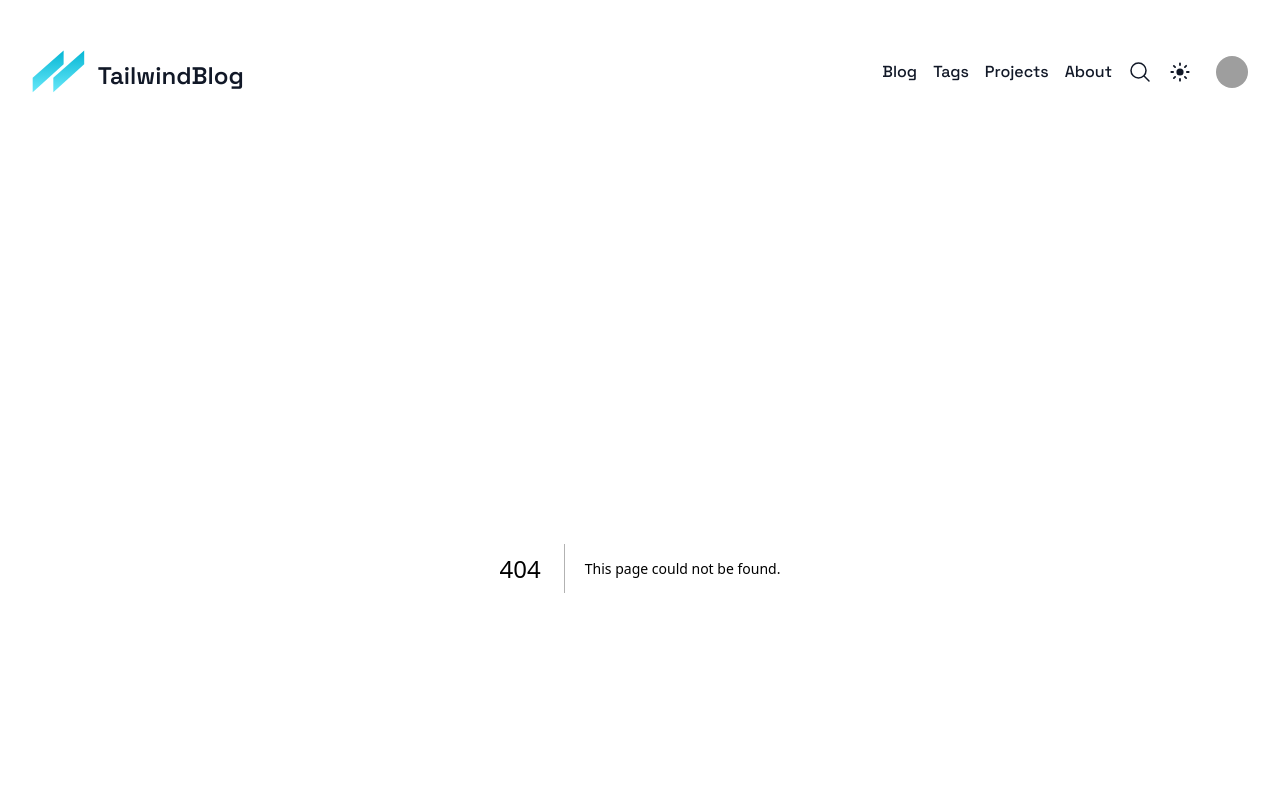
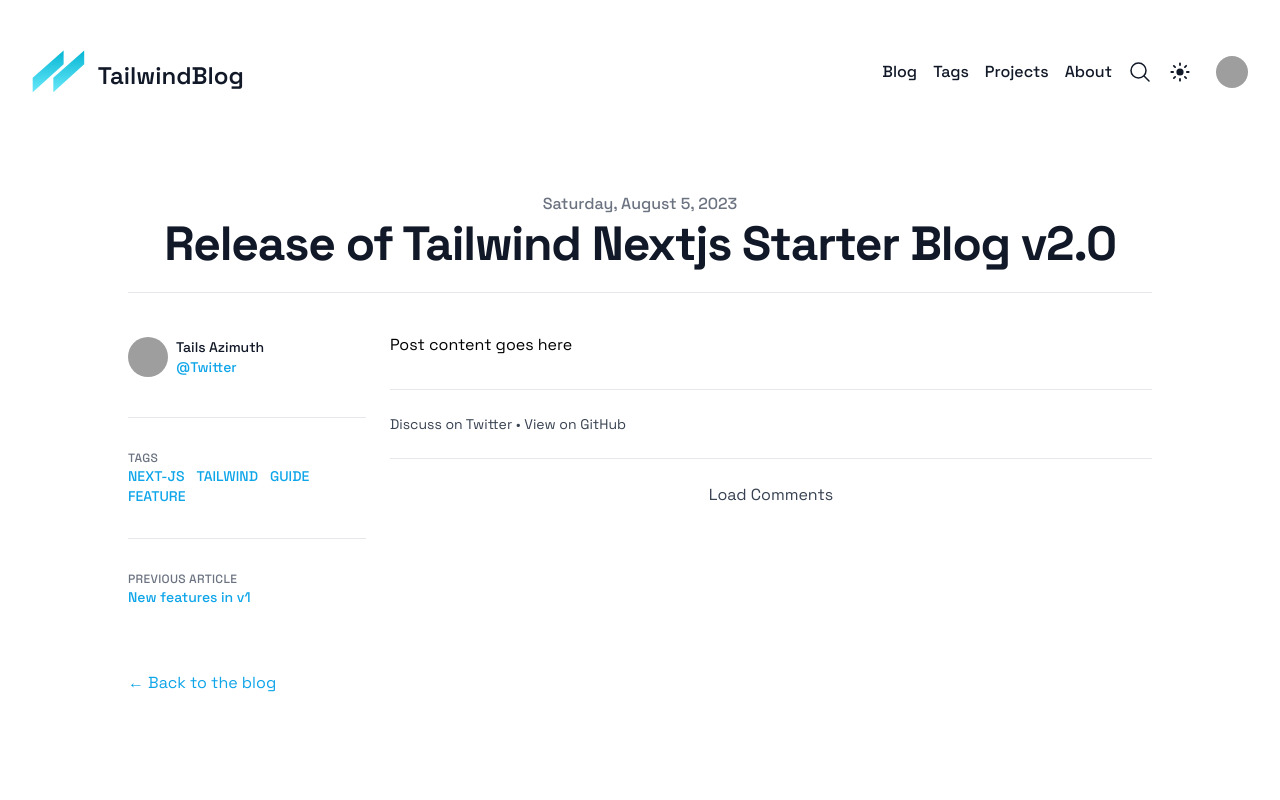
Before and after one commit to hasunnilupul/next-blogger, a Next.js app: page /blog/release-of-tailwind-nextjs-starter-blog-v2.0 in a window 1280 px wide. Before the commit this address had no page. Shown: the top 800 px of the page. Built offline with nearby package versions, Linux system fonts and the light colour scheme; grey boxes are pictures that could not be loaded.

Commit message:
created ui for view a single post

```diff
--- /dev/null
+++ b/app/blog/[slug]/page.tsx
@@ -0,0 +1,91 @@
+"use client";
+import React, { useRef, useEffect, MutableRefObject } from 'react'
+
+const ViewPost = ({ params }: { params: { slug: string } }) => {
+    const scrollContainerRef: MutableRefObject<any> = useRef(null);
+
+    const scrollListener = () => {
+        if (window.scrollY > 150) {
+            scrollContainerRef.current.classList.replace("md:hidden", "md:flex");
+        } else {
+            scrollContainerRef.current.classList.replace("md:flex", "md:hidden");
+        }
+    };
+
+    // init
+    useEffect(() => {
+        window.addEventListener('scroll', scrollListener);
+
+        return () => {
+            window.removeEventListener('scroll', scrollListener);
+        };
+    }, []);
+
+    return (
+        <section className="mx-auto max-w-3xl xl:max-w-5xl">
+            <div ref={scrollContainerRef} className="fixed bottom-8 right-8 hidden flex-col gap-3 md:hidden">
+                {/* Scroll to Comment */}
+                <button aria-label="Scroll To Comment" className="rounded-full bg-gray-200 p-2 text-gray-500 transition-all hover:bg-gray-300 dark:bg-gray-700 dark:text-gray-400 dark:hover:bg-gray-600">
+                    <svg className="h-5 w-5" viewBox="0 0 20 20" fill="currentColor">
+                        <path fill-rule="evenodd" d="M18 10c0 3.866-3.582 7-8 7a8.841 8.841 0 01-4.083-.98L2 17l1.338-3.123C2.493 12.767 2 11.434 2 10c0-3.866 3.582-7 8-7s8 3.134 8 7zM7 9H5v2h2V9zm8 0h-2v2h2V9zM9 9h2v2H9V9z" clip-rule="evenodd"></path>
+                    </svg>
+                </button>
+                {/* Scroll to Top */}
+                <button aria-label="Scroll To Top" className="rounded-full bg-gray-200 p-2 text-gray-500 transition-all hover:bg-gray-300 dark:bg-gray-700 dark:text-gray-400 dark:hover:bg-gray-600">
+                    <svg className="h-5 w-5" viewBox="0 0 20 20" fill="currentColor">
+                        <path fill-rule="evenodd" d="M3.293 9.707a1 1 0 010-1.414l6-6a1 1 0 011.414 0l6 6a1 1 0 01-1.414 1.414L11 5.414V17a1 1 0 11-2 0V5.414L4.707 9.707a1 1 0 01-1.414 0z" clip-rule="evenodd"></path>
+                    </svg>
+                </button>
+            </div>
+
+            <article>
+                <div className="xl:divide-y xl:divide-gray-200 xl:dark:divide-gray-700">
+                    {/* Post header */}
+                    <header className="pt-6 xl:pb-6">
+                        <div className="space-y-1 text-center">
+                            <dl className="space-y-10">
+                                <div>
+                                    <dt className="sr-only">Published on</dt>
+                                    <dd className="text-base font-medium leading-6 text-gray-500 dark:text-gray-400">
+                                        <time dateTime="2023-08-05T00:00:00.000Z">Saturday, August 5, 2023</time>
+                                    </dd>
+                                </div>
+                            </dl>
+                            <div>
+                                <h1 className="text-3xl font-extrabold leading-9 tracking-tight text-gray-900 dark:text-gray-100 sm:text-4xl sm:leading-10 md:text-5xl md:leading-14">Release of Tailwind Nextjs Starter Blog v2.0</h1>
+                            </div>
+                        </div>
+                    </header>
+
+                    <div className="grid-rows-[auto_1fr] divide-y divide-gray-200 pb-8 dark:divide-gray-700 xl:grid xl:grid-cols-4 xl:gap-x-6 xl:divide-y-0">
+                        {/* Author */}
+                        <dl className="pb-10 pt-6 xl:border-b xl:border-gray-200 xl:pt-11 xl:dark:border-gray-700"><dt className="sr-only">Authors</dt><dd><ul className="flex flex-wrap justify-center gap-4 sm:space-x-12 xl:block xl:space-x-0 xl:space-y-8"><li className="flex items-center space-x-2">
+                            <img alt="avatar" loading="lazy" width="38" height="38" decoding="async" data-nimg="1" className="h-10 w-10 rounded-full" style={{ color: "transparent" }} srcSet="https://tailwind-nextjs-starter-blog.vercel.app/_next/image?url=%2Fstatic%2Fimages%2Favatar.png&w=48&q=75" src="https://tailwind-nextjs-starter-blog.vercel.app/_next/image?url=%2Fstatic%2Fimages%2Favatar.png&w=48&q=75" />
+                            <dl className="whitespace-nowrap text-sm font-medium leading-5"><dt className="sr-only">Name</dt><dd className="text-gray-900 dark:text-gray-100">Tails Azimuth</dd><dt className="sr-only">Twitter</dt><dd><a className="text-primary-500 hover:text-primary-600 dark:hover:text-primary-400" target="_blank" rel="noopener noreferrer" href="https://twitter.com/Twitter">@Twitter</a></dd></dl></li></ul></dd></dl>
+
+                        {/* Body */}
+                        <div className="divide-y divide-gray-200 dark:divide-gray-700 xl:col-span-3 xl:row-span-2 xl:pb-0">
+                            {/* Content */}
+                            <div className="prose max-w-none pb-8 pt-10 dark:prose-invert">
+                                Post content goes here
+                            </div>
+
+                            {/* Share */}
+                            <div className="pb-6 pt-6 text-sm text-gray-700 dark:text-gray-300"><a className="break-words" target="_blank" rel="nofollow" href="https://mobile.twitter.com/search?q=https%3A%2F%2Ftailwind-nextjs-starter-blog.vercel.app%2Fblog%2Frelease-of-tailwind-nextjs-starter-blog-v2.0">Discuss on Twitter</a> • <a className="break-words" target="_blank" rel="noopener noreferrer" href="https://github.com/timlrx/tailwind-nextjs-starter-blog/blob/main/data/blog/release-of-tailwind-nextjs-starter-blog-v2.0.mdx">View on GitHub</a></div>
+
+                            {/* Load Comments */}
+                            <div className="pb-6 pt-6 text-center text-gray-700 dark:text-gray-300" id="comment">
+                                <button type="button">Load Comments</button>
+                            </div>
+                        </div>
+
+                        {/* Footer */}
+                        <footer><div className="divide-gray-200 text-sm font-medium leading-5 dark:divide-gray-700 xl:col-start-1 xl:row-start-2 xl:divide-y"><div className="py-4 xl:py-8"><h2 className="text-xs uppercase tracking-wide text-gray-500 dark:text-gray-400">Tags</h2><div className="flex flex-wrap"><a className="mr-3 text-sm font-medium uppercase text-primary-500 hover:text-primary-600 dark:hover:text-primary-400" href="/tags/next-js">next-js</a><a className="mr-3 text-sm font-medium uppercase text-primary-500 hover:text-primary-600 dark:hover:text-primary-400" href="/tags/tailwind">tailwind</a><a className="mr-3 text-sm font-medium uppercase text-primary-500 hover:text-primary-600 dark:hover:text-primary-400" href="/tags/guide">guide</a><a className="mr-3 text-sm font-medium uppercase text-primary-500 hover:text-primary-600 dark:hover:text-primary-400" href="/tags/feature">feature</a></div></div><div className="flex justify-between py-4 xl:block xl:space-y-8 xl:py-8"><div><h2 className="text-xs uppercase tracking-wide text-gray-500 dark:text-gray-400">Previous Article</h2><div className="text-primary-500 hover:text-primary-600 dark:hover:text-primary-400"><a className="break-words" href="/blog/new-features-in-v1">New features in v1</a></div></div></div></div><div className="pt-4 xl:pt-8"><a className="text-primary-500 hover:text-primary-600 dark:hover:text-primary-400" aria-label="Back to the blog" href="/blog">← Back to the blog</a></div></footer>
+                    </div>
+                </div>
+            </article>
+        </section>
+    )
+}
+
+export default ViewPost;
```
